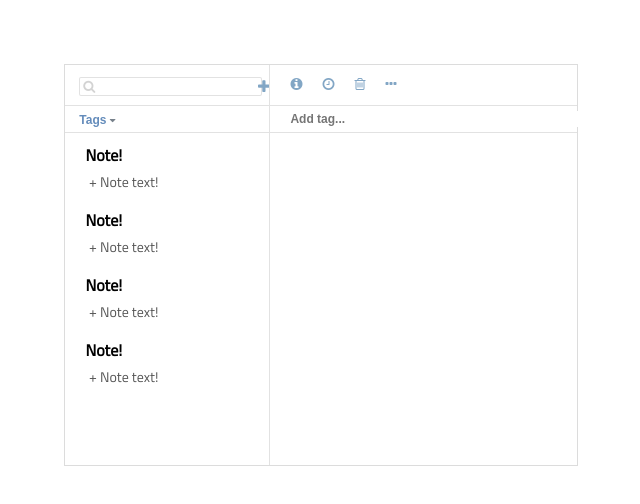
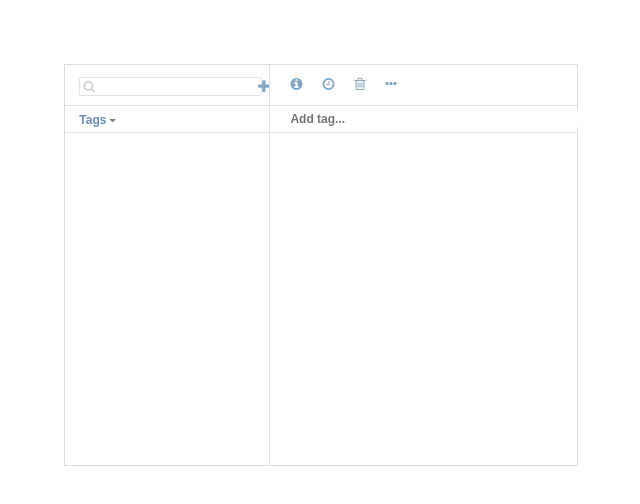
Before and after one commit to arestch/React-Advanced-Notes, a React app: page / in a window 1280 px wide. Shown: the top 504 px of the page, without its empty margins (320-960 px from the left). Built offline with nearby package versions, Linux system fonts and the light colour scheme.

Commit message:
Note changed

```diff
--- a/src/components/Note/Note.js
+++ b/src/components/Note/Note.js
@@ -1,14 +1,24 @@
 import React, { Component } from 'react';
+import PropTypes from 'prop-types';
+
 import './Note.scss';
 
 class Note extends Component {
 
+	static propTypes = {
+		id: PropTypes.number.isRequired,
+		title: PropTypes.string.isRequired,
+		text: PropTypes.string
+
+	}
+
 	render() {
-
+		const { title, text} = this.props;
 		return (
 				<div className="notes-list__note">
-				<h4 className="notes-list__title"> Note! </h4>
-					<p className="notes-list__text">+ Note text! </p>
+				<h4 className="notes-list__title">{title}</h4>
+					{{text} &&
+					<p className="notes-list__text">{text}</p>}
 				</div>
 			);
 	}
```
